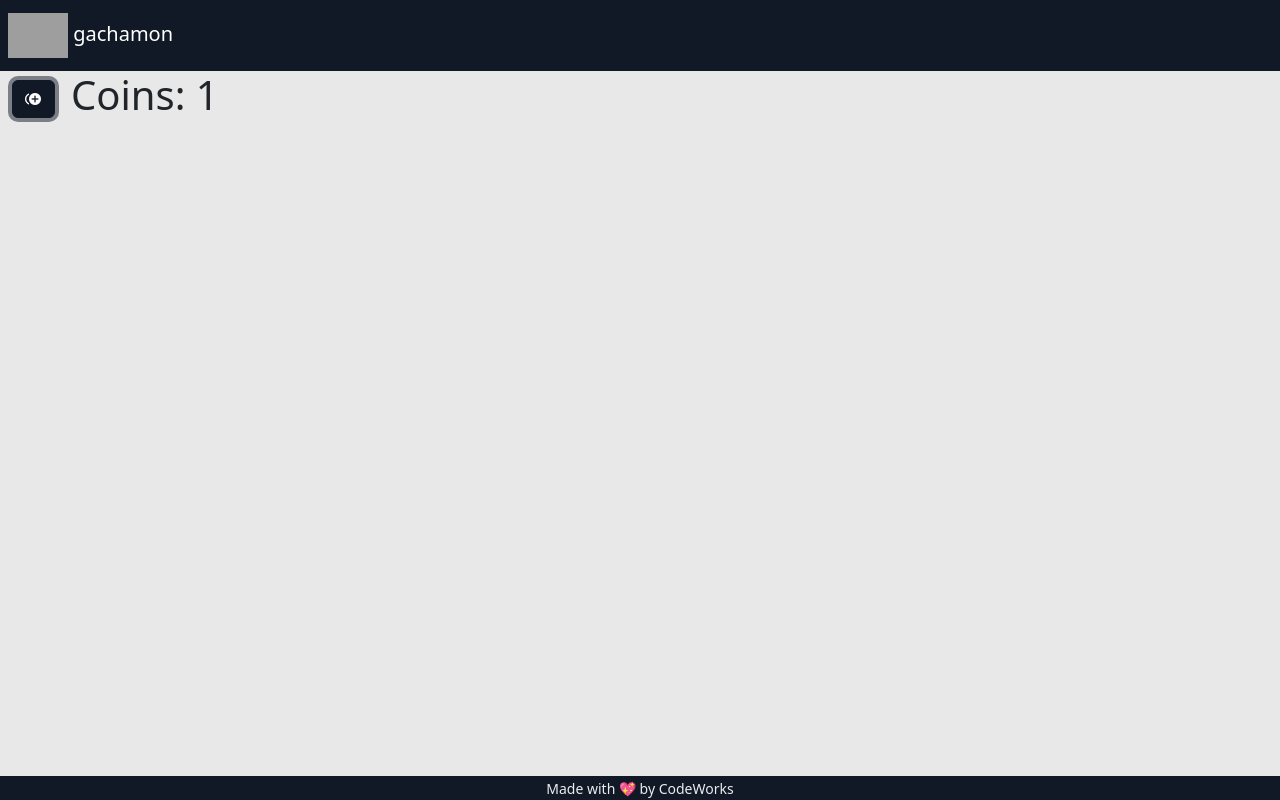
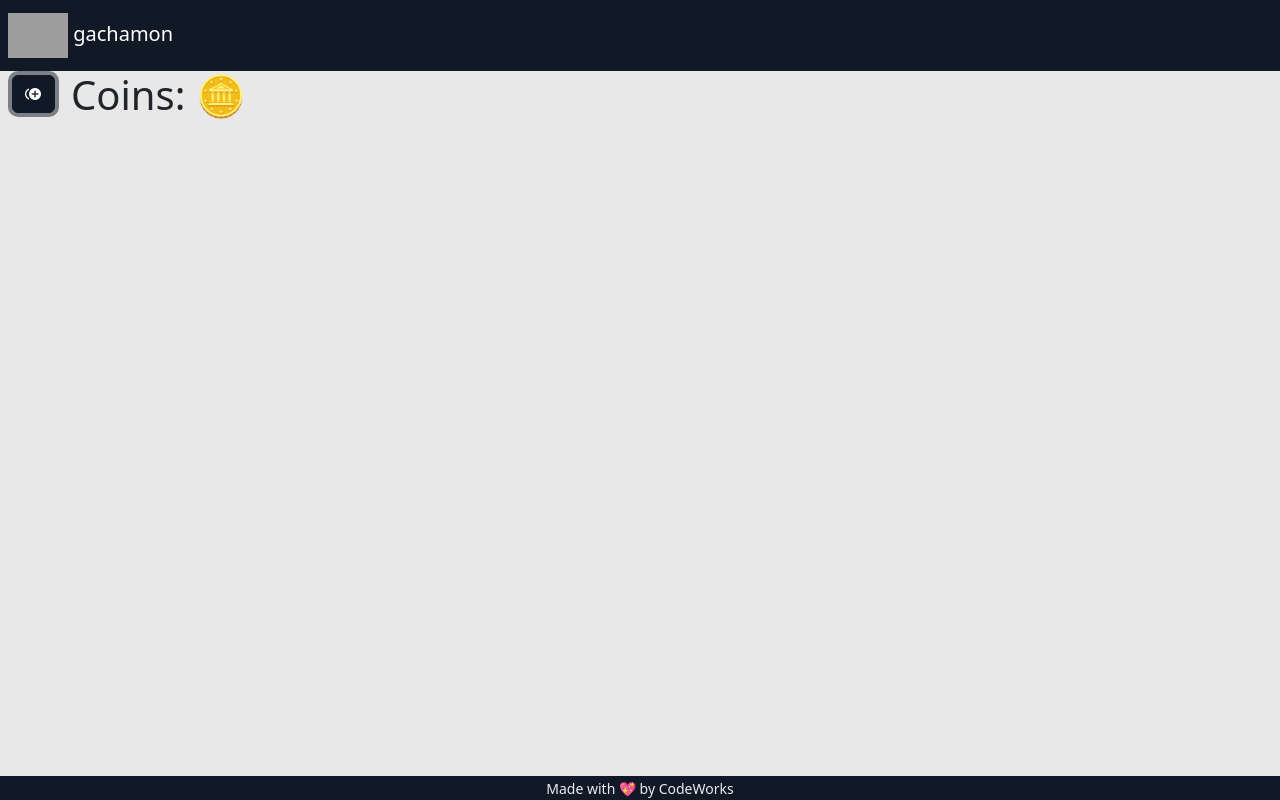
Before and after one commit to CodeWorks-FullStack/fall24_gachamon, a website with bundled scripts: page index.html in a window 1280 px wide. Both pictures are taken after a click on the button "Add coin to machine". Built offline with nearby package versions, Linux system fonts and the light colour scheme; grey boxes are pictures that could not be loaded; a script that the page names is missing.

Commit message:
adding coin emojis

```diff
--- a/app/controllers/CoinsController.js
+++ b/app/controllers/CoinsController.js
@@ -14,7 +14,13 @@ export class CoinsController {
 
   drawCoins() {
     const coins = AppState.coins
+
+    let coinEmojis = ''
+    for (let i = 0; i < coins; i++) {
+      coinEmojis += '🪙'
+    }
+
     const coinsElem = document.getElementById('coinsCount')
-    coinsElem.innerText = coins.toString()
+    coinsElem.innerText = coinEmojis
   }
 }
--- a/index.html
+++ b/index.html
@@ -43,8 +43,9 @@
     <div class="container-fluid">
       <div class="row">
         <div class="col-12">
-          <div class="d-flex gap-3 align-items-center">
-            <button onclick="app.CoinsController.addCoin()" class="btn btn-outline-dark" title="Add coin to machine">
+          <div class="d-flex gap-3 align-items-start">
+            <button onclick="app.CoinsController.addCoin()" class="btn btn-outline-dark mt-1"
+              title="Add coin to machine">
               <i class="mdi mdi-plus-circle-multiple"></i>
             </button>
             <h1>Coins: <span id="coinsCount"></span></h1>
```
